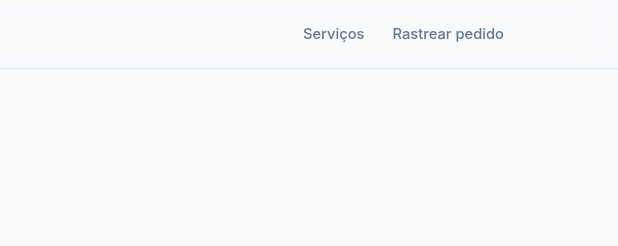
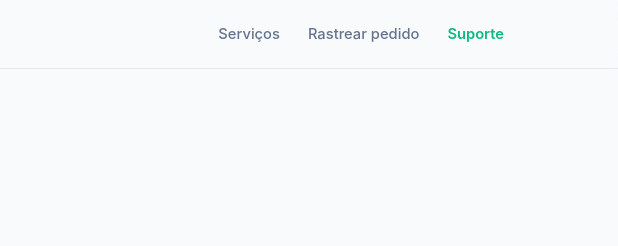
Before and after one commit to sc4utwith4/SMM-panel, a website: page index.html in a window 1280 px wide. Shown: the top 246 px of the page, 662-1280 px from the left. Drawn offline with Linux system fonts and the light colour scheme; no server answers.

Commit message:
feat: add visible support tab in the header

```diff
--- a/index.html
+++ b/index.html
@@ -19,6 +19,7 @@
       <nav class="header-nav">
         <a href="#catalog" class="nav-link">Serviços</a>
         <a href="#" class="nav-link" id="navTrack">Rastrear pedido</a>
+        <a href="mailto:suporte.spirasocial@gmail.com" class="nav-link" style="color: var(--accent); font-weight: 600;">Suporte</a>
       </nav>
     </div>
   </header>
```
